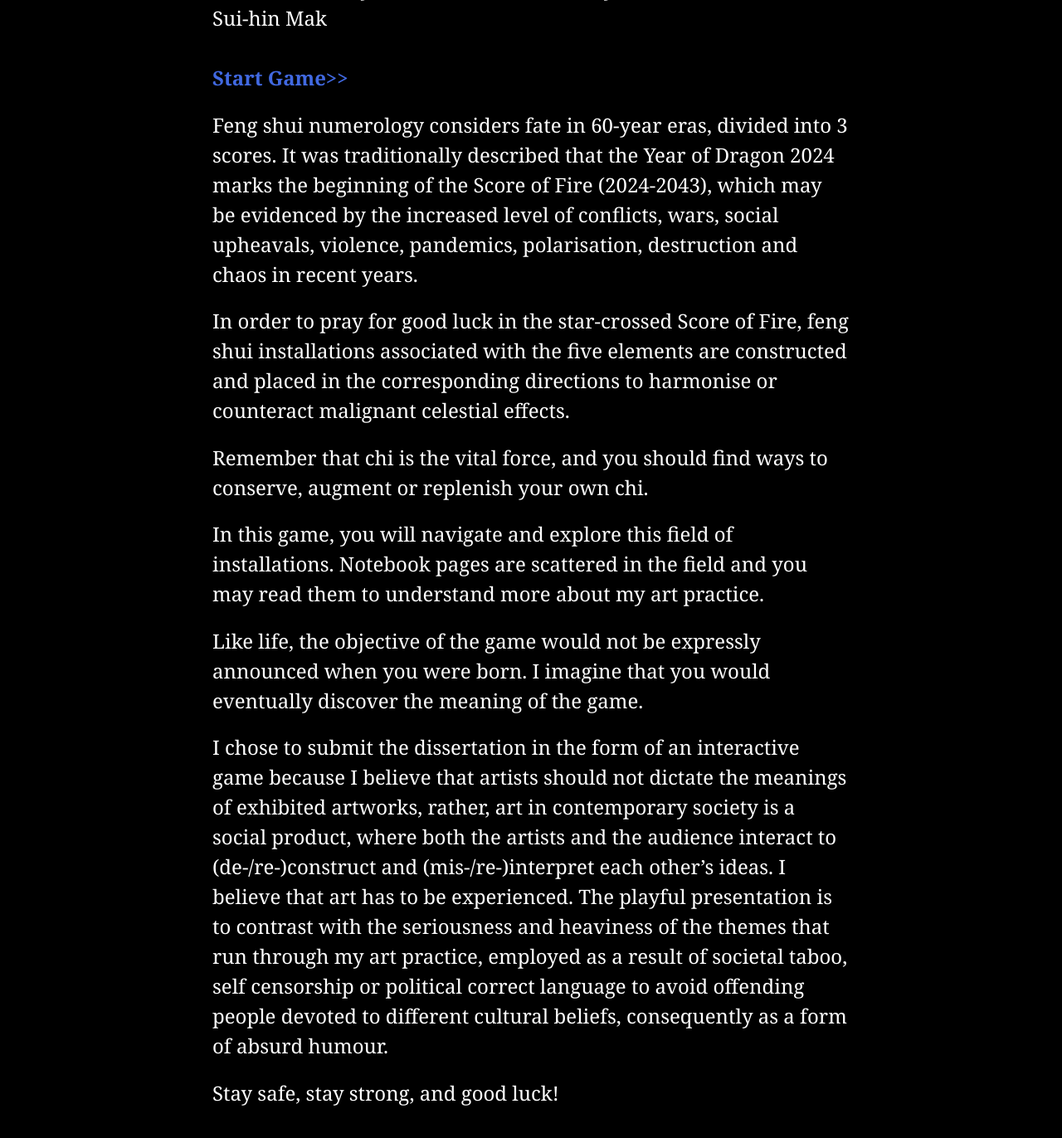
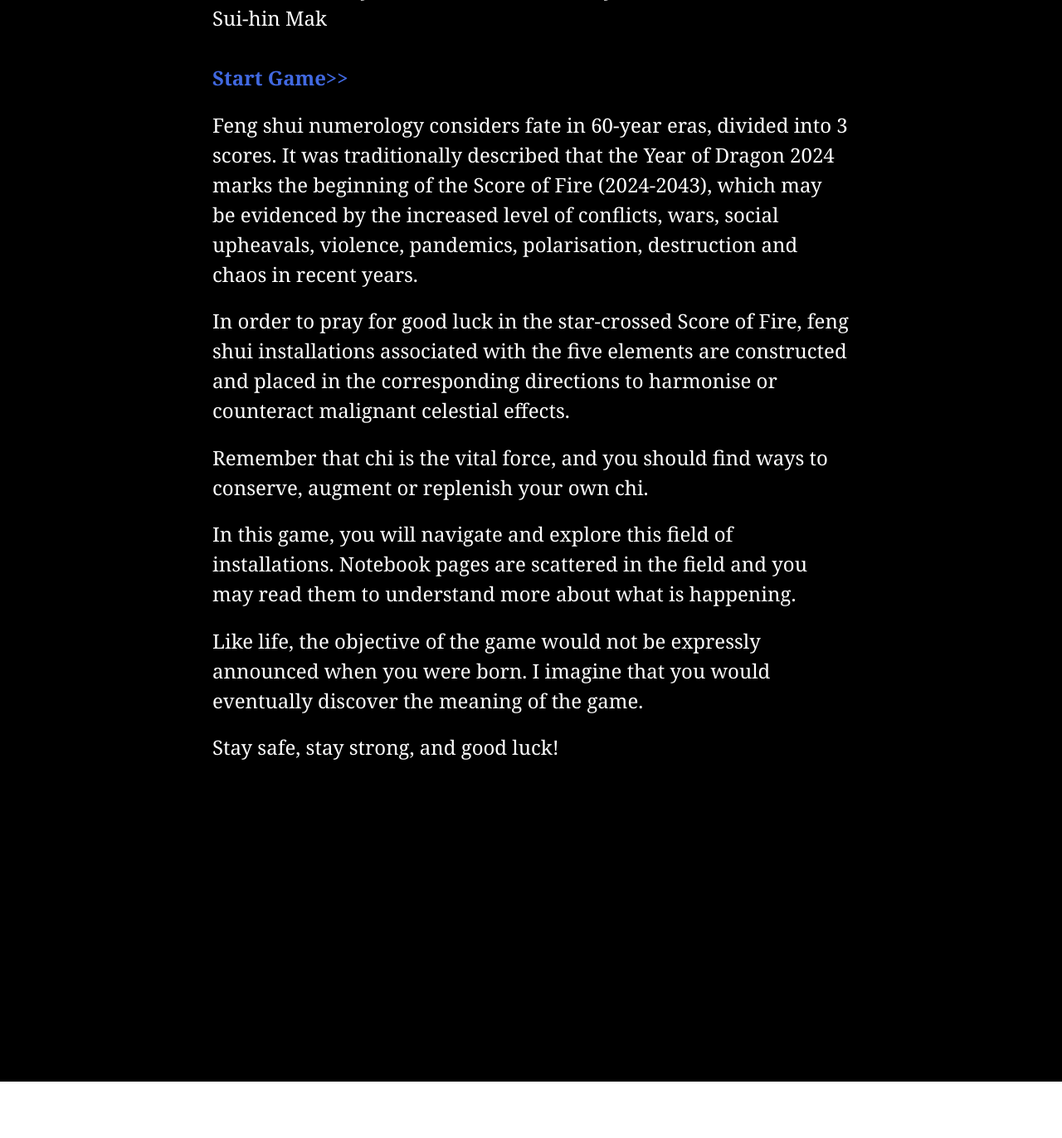
Before and after one commit to maksuihin/maksuihin.github.io, a Jekyll site: the page fengshui2024/index.html, which Jekyll copies as it is, in a window 1280 px wide and 1400 px high, scrolled down 96 px. Shown: the top 1372 px of the window at 83% size. Built offline with Jekyll 4.4.1, drawn with Linux system fonts in a browser that asks for light colours.

Commit message:
update story

```diff
--- a/fengshui2024/index.html
+++ b/fengshui2024/index.html
@@ -20,16 +20,16 @@ In order to pray for good luck in the star-crossed Score of Fire, feng shui inst
 
 Remember that chi is the vital force, and you should find ways to conserve, augment or replenish your own chi.
 
-In this game, you will navigate and explore this field of installations. Notebook pages are scattered in the field and you may read them to understand more about my art practice.
+In this game, you will navigate and explore this field of installations. Notebook pages are scattered in the field and you may read them to understand more about what is happening.
 
 Like life, the objective of the game would not be expressly announced when you were born. I imagine that you would eventually discover the meaning of the game.
-
-I chose to submit the dissertation in the form of an interactive game because I believe that artists should not dictate the meanings of exhibited artworks, rather, art in contemporary society is a social product, where both the artists and the audience interact to (de-/re-)construct and (mis-/re-)interpret each other’s ideas. I believe that art has to be experienced. The playful presentation is to contrast with the seriousness and heaviness of the themes that run through my art practice, employed as a result of societal taboo, self censorship or political correct language to avoid offending people devoted to different cultural beliefs, consequently as a form of absurd humour.
 
 Stay safe, stay strong, and good luck!</tw-passagedata><tw-passagedata pid="2" name="Southern Palace" tags="" position="950,875" size="100,100">You are at the south, outside what it seems to be the Southern Palace.
 You now have &#39;&#39;$chi chi&#39;&#39;.
 
-From the outside, the Southern Palace appears to be a dirty white room amidst of this despiaring desert. There is also a white door-like panel blocking the entrance. There is a notice on the wall saying //&#39;&#39;Warning: Strobe Lights&#39;&#39;. It might not be safe for those who has photosensitivity or epilepsy.//
+From the outside, the Southern Palace appears to be a dirty white room amidst of this despairing desert.
+
+There is a white door-like panel blocking the entrance. Anotice on the wall says //&#39;&#39;Warning: Strobe Lights&#39;&#39;. It might not be safe for those who has photosensitivity or epilepsy.//
 
 There is a label stuck on the wall. You realise that the feng shui installation here is called
 &#39;&#39;//Three Mishaps: Blue Rectangular Rug and Water Plant to Minimise Ominous Fire Energy//&#39;&#39;.
@@ -174,7 +174,17 @@ You have discovered &#39;&#39;$note out of 7 notebook pages&#39;&#39; so far. (i
 [[Return|Look around S]]
 </tw-passagedata><tw-passagedata pid="9" name="S-leave" tags="" position="950,1375" size="100,100">You now have &#39;&#39;$chi chi&#39;&#39;.
 
-─〔End of Part 1〕─</tw-passagedata></tw-storydata>
+You are walking away from the Southern Palace, towards an unknown direction.
+
+In front of you is again a vast desolate desert. No mountain, no boulder, no dunes in sight. Nor oasis. There is a despairing &#39;&#39;absence&#39;&#39; of mirage.
+
+Drop by drop, your perspiring sweat makes you regret why you left the cool air.
+
+Global warming. Who else is here? Who else?
+
+
+&#39;&#39;─〔End of Game Excerpt〕─&#39;&#39;
+</tw-passagedata></tw-storydata>
 <script title="Twine engine code" data-main="harlowe">(function(){"use strict";
 var require,define;!function(){var e={},r={};require=function(i){var n=e[i];return n&&(r[i]=n[1].apply(void 0,n[0].map(require)),e[i]=void 0),r[i]},(define=function(r,i,n){if("function"==typeof r)return r();e[r]=[i,n]}).amd=!0}();/*!
  * https://github.com/paulmillr/es6-shim
```
